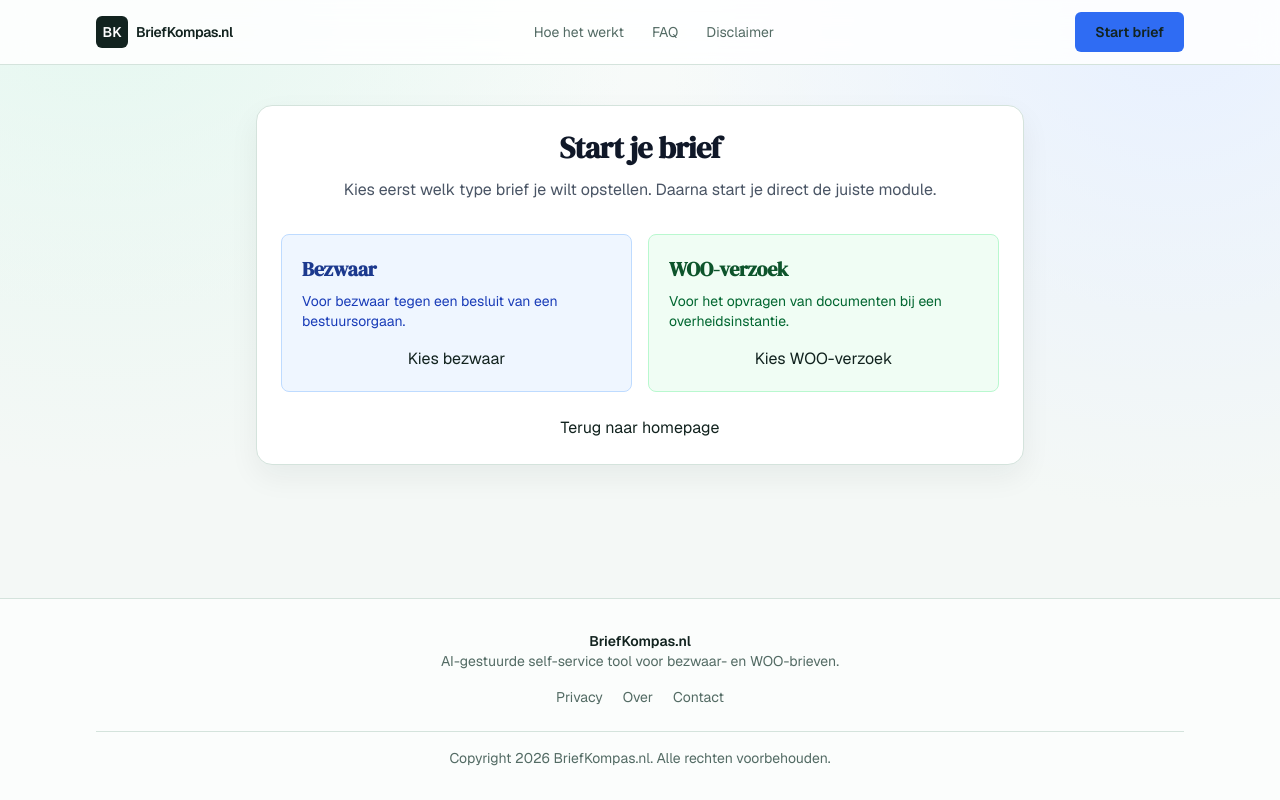
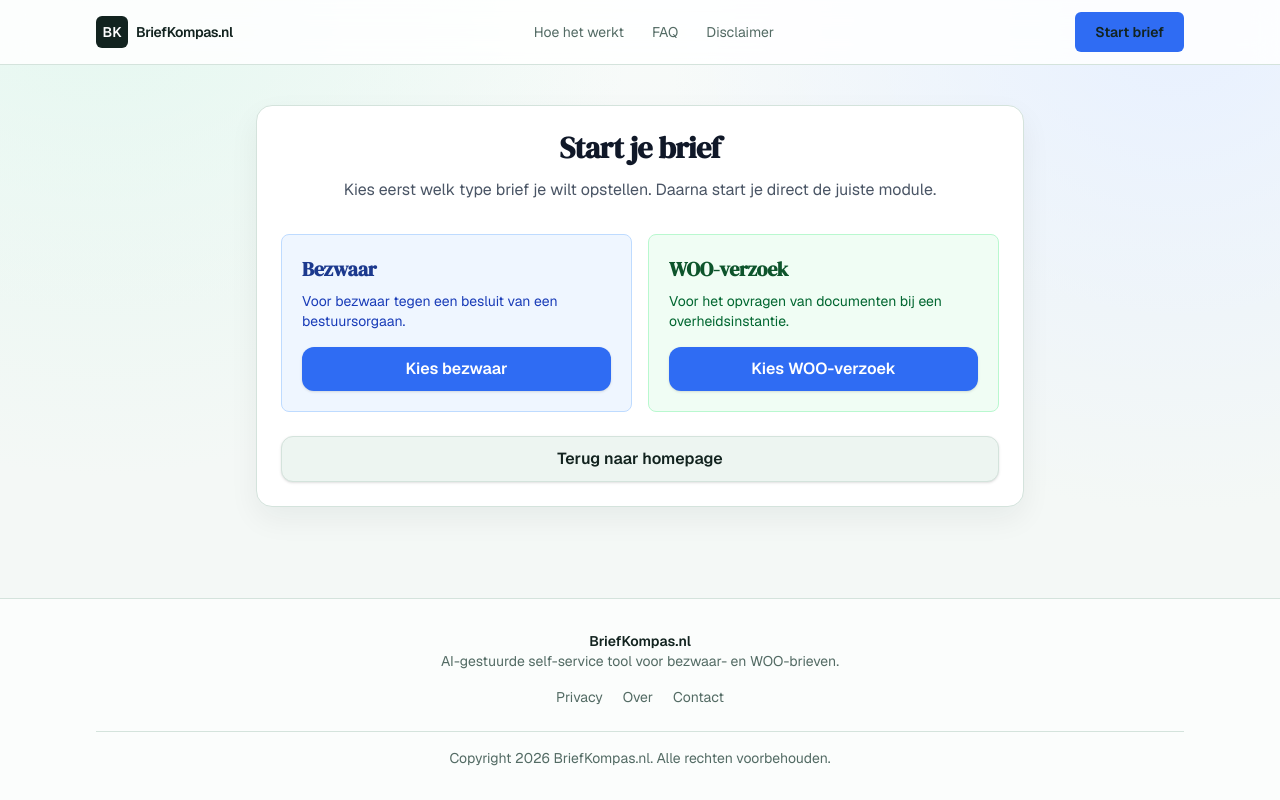
Before and after one commit to Stephanoud/briefkompas2, a Next.js app: page /start-brief in a window 1280 px wide. Built offline with nearby package versions, Linux system fonts and the light colour scheme.

Commit message:
Fix button class merging so CTA styles remain visible

```diff
--- a/components/Button.tsx
+++ b/components/Button.tsx
@@ -9,7 +9,7 @@ interface ButtonProps
 
 export const Button = React.forwardRef<HTMLButtonElement, ButtonProps>(
   (
-    { variant = "primary", size = "md", isLoading = false, children, ...props },
+    { variant = "primary", size = "md", isLoading = false, className = "", children, ...props },
     ref
   ) => {
     const baseStyles =
@@ -32,7 +32,7 @@ export const Button = React.forwardRef<HTMLButtonElement, ButtonProps>(
     return (
       <button
         ref={ref}
-        className={`${baseStyles} ${variantStyles[variant]} ${sizeStyles[size]}`}
+        className={`${baseStyles} ${variantStyles[variant]} ${sizeStyles[size]} ${className}`.trim()}
         disabled={isLoading || props.disabled}
         {...props}
       >
```
